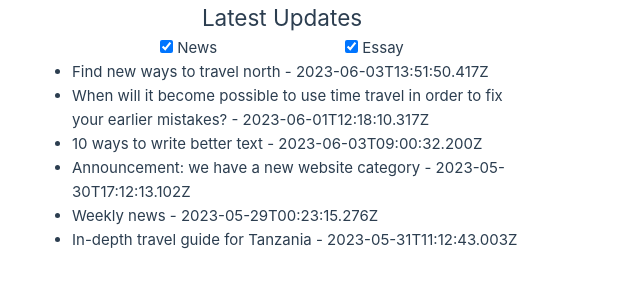
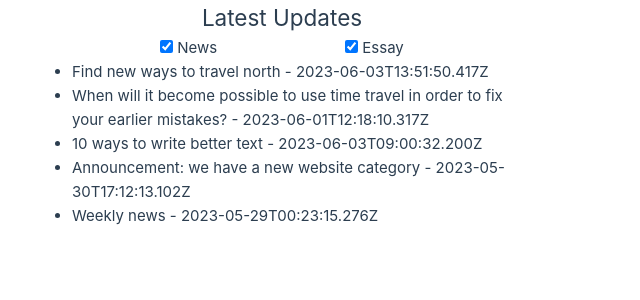
Before and after one commit to RadomirDjokovic4492/vue-test, a Vue app: page / in a window 1280 px wide. Shown: the top 300 px of the page, without its empty margins (0-640 px from the left). Built offline with nearby package versions, Linux system fonts and the light colour scheme; the HTML template or start-up script is replaced by a standard one.

Commit message:
update: to show maximum 5 articles

```diff
--- a/src/components/LatestUpdates.vue
+++ b/src/components/LatestUpdates.vue
@@ -82,9 +82,12 @@ onMounted(() => {
 })
 
 const visibleArticles = computed(() => {
-  return (data.value?.latestUpdates ?? []).filter(
-    (article) => (data.value?.categories ?? []).find((c) => c.value === article.category)?.checked,
-  )
+  return (data.value?.latestUpdates ?? [])
+    .filter(
+      (article) =>
+        (data.value?.categories ?? []).find((c) => c.value === article.category)?.checked,
+    )
+    .filter((_, i) => i < 5)
 })
 </script>
 
```
